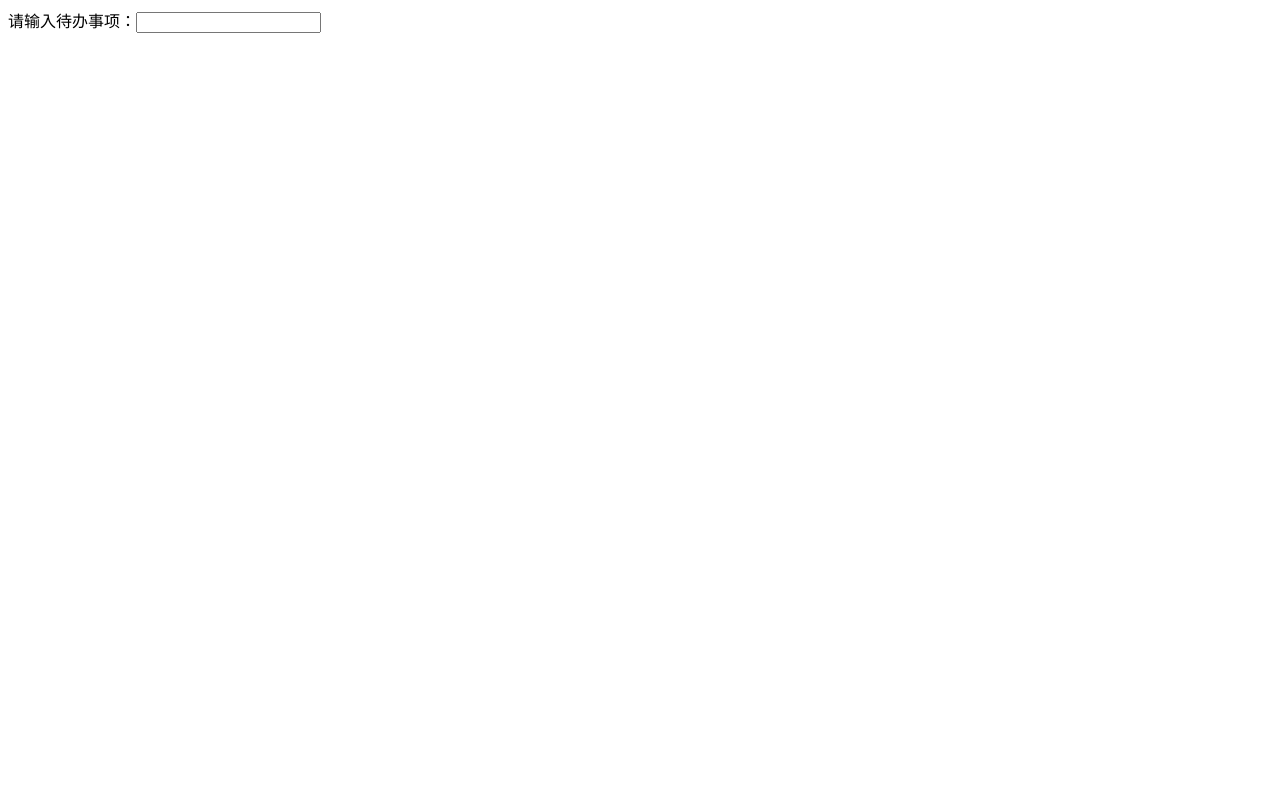
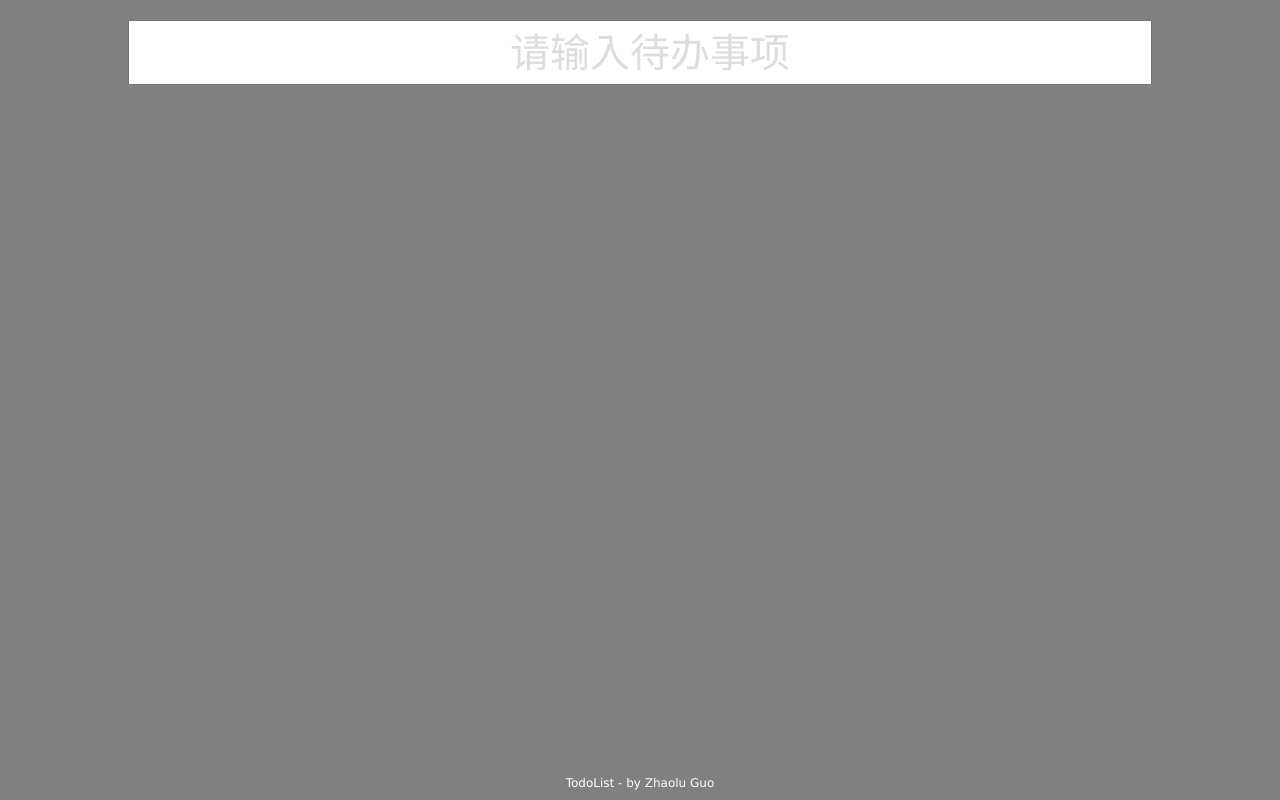
Before and after one commit to 935039168/todolist-react, a React app: page / in a window 1280 px wide. Built offline with nearby package versions, Linux system fonts and the light colour scheme.

Commit message:
样式优化

```diff
--- /dev/null
+++ b/public/index.css
@@ -0,0 +1,34 @@
+html {
+    background-color: gray;
+    height: 100%;
+}
+
+body {
+    display: flex;
+    text-align: center;
+    justify-content: center;
+    flex-direction: column;
+    height: 100%;
+}
+
+h1 {
+    font-size: 12px;
+    padding: 10px 0;
+    background-color: gray;
+}
+
+h1>a {
+    color: white;
+}
+
+#root {
+    background-color: gray;
+    /* display: flex; */
+    text-align: center;
+    /* justify-content: center; */
+    /* flex-direction: column; */
+    width: 100%;
+    min-width: 320px;
+    height: 100%;
+    overflow: auto;
+}
--- a/public/index.html
+++ b/public/index.html
@@ -7,11 +7,14 @@
   <meta http-equiv="X-UA-Compatible" content="IE=edge">
   <meta name="viewport" content="width=device-width, initial-scale=1.0">
   <title>TodoList</title>
+  <link href="reset.css" rel="stylesheet" type="text/css">
+  <link href="index.css" rel="stylesheet" type="text/css">
 </head>
 
-<body>
+<body class="m-no-select">
   <noscript>您的浏览器不支持JavaScript，请打开相应配置</noscript>
   <div id="root"></div>
+  <h1><a href="https://github.com/935039168" target="_blank">TodoList - by Zhaolu Guo</a></h1>
 </body>
 
 </html>
--- /dev/null
+++ b/public/reset.css
@@ -0,0 +1,154 @@
+html {
+    color: #000;
+    background: #FFF;
+}
+
+body,
+div,
+dl,
+dt,
+dd,
+ul,
+ol,
+li,
+h1,
+h2,
+h3,
+h4,
+h5,
+h6,
+pre,
+code,
+form,
+fieldset,
+legend,
+input,
+button,
+textarea,
+p,
+blockquote,
+th,
+td {
+    margin: 0;
+    padding: 0;
+}
+
+body {
+    background: #fff;
+    color: #555;
+    font-size: 14px;
+    font-family: Verdana, Arial, Helvetica, sans-serif;
+}
+
+td,
+th,
+caption {
+    font-size: 14px;
+}
+
+h1,
+h2,
+h3,
+h4,
+h5,
+h6 {
+    font-weight: normal;
+    font-size: 100%;
+}
+
+address,
+caption,
+cite,
+code,
+dfn,
+em,
+strong,
+th,
+var {
+    font-style: normal;
+    font-weight: normal;
+}
+
+a {
+    color: #555;
+    text-decoration: none;
+}
+
+a:hover {
+    text-decoration: underline;
+}
+
+img {
+    border: none;
+}
+
+ol,
+ul,
+li {
+    list-style: none;
+}
+
+input,
+textarea,
+select,
+button {
+    font: 14px Verdana, Helvetica, Arial, sans-serif;
+}
+
+table {
+    border-collapse: collapse;
+}
+
+html {
+    overflow-y: scroll;
+}
+
+.clearfix:after {
+    content: ".";
+    display: block;
+    height: 0;
+    clear: both;
+    visibility: hidden;
+}
+
+.clearfix {
+    *zoom: 1;
+}
+
+.m-no-select {
+    -webkit-touch-callout: none;
+    /* iOS Safari */
+    -webkit-user-select: none;
+    /* Chrome/Safari/Opera */
+    -khtml-user-select: none;
+    /* Konqueror */
+    -moz-user-select: none;
+    /* Firefox */
+    -ms-user-select: none;
+    /* Internet Explorer/Edge */
+    user-select: none;
+    /* Non-prefixed version, currently
+    not supported by any browser */
+}
+
+/* 设置滚动条的样式 */
+::-webkit-scrollbar {
+    width: 12px;
+}
+
+/* 滚动槽 */
+::-webkit-scrollbar-track {
+    -webkit-box-shadow: inset006pxrgba(0, 0, 0, 0.3);
+    border-radius: 10px;
+}
+
+/* 滚动条滑块 */
+::-webkit-scrollbar-thumb {
+    border-radius: 10px;
+    background: rgba(0, 0, 0, 0.1);
+    -webkit-box-shadow: inset006pxrgba(0, 0, 0, 0.5);
+}
+
+::-webkit-scrollbar-thumb:window-inactive {
+    background: rgba(255, 0, 0, 0.4);
+}
--- a/src/TodoItem.js
+++ b/src/TodoItem.js
@@ -16,7 +16,7 @@ class TodoItem extends Component {
   render() {
     // 子组件通过this.props属性，接收父组件传递的值
     const { content } = this.props;
-        return <li onClick={this.handleItemClick}>{content}</li>
+    return <li onClick={this.handleItemClick}>{content}</li>;
   }
 }
 
--- /dev/null
+++ b/src/TodoList.css
@@ -0,0 +1,56 @@
+#myinput {
+    box-sizing: border-box;
+    color: gray;
+    height: 65px;
+    padding-left: 20px;
+    font-size: 40px;
+    margin: 20px auto 0;
+    width: 80%;
+    text-align: center;
+    outline: none;
+    position: fixed;
+    left: 50%;
+    transform: translate3d(-50%, 0px, 0px);
+}
+
+::-webkit-input-placeholder {
+    /* WebKit browsers */
+    color: #ddd;
+}
+
+::-moz-placeholder {
+    /* Mozilla Firefox 19+ */
+    color: #ddd;
+}
+
+:-ms-input-placeholder {
+    /* Internet Explorer 10+ */
+    color: #ddd;
+}
+
+ul {
+    margin: 95px auto 10px;
+    list-style-type: none;
+    display: flex;
+    text-align: left;
+    flex-direction: column;
+    width: 80%;
+    height: calc(100% - 105px);
+    overflow: auto;
+}
+
+li {
+    font-size: 40px;
+    color: white;
+    cursor: pointer;
+    width: 100%;
+    padding: 0 20px;
+    margin: 5px auto;
+    box-sizing: border-box;
+}
+
+li:hover {
+    text-decoration: line-through;
+    background-color: rgba(50, 50, 50, 0.1);
+    color: rgba(200, 0, 0, 0.3);
+}
--- a/src/TodoList.js
+++ b/src/TodoList.js
@@ -12,14 +12,14 @@ class TodoList extends Component {
 
     this.state = {
       inputValue: "",
-            list: []
-        }
+      list: [],
+    };
   }
 
   // 文本框输入内容
   handleInputChange(e) {
     this.setState({
-            inputValue: e.target.value
+      inputValue: e.target.value,
     });
   }
   // 支持回车键增加项目
@@ -28,7 +28,7 @@ class TodoList extends Component {
       const list = [...this.state.list, this.state.inputValue];
       this.setState({
         list,
-                inputValue: ""
+        inputValue: "",
       });
     }
   }
@@ -46,28 +46,27 @@ class TodoList extends Component {
         <TodoItem
           content={value}
           index={index}
+          key={index}
           deleteFunction={this.handleItemClick}
         />
-            )
-        })
+      );
+    });
   }
 
   render() {
     return (
       <Fragment>
-                <label htmlFor='myinput'>请输入待办事项：</label>
         <input
           id="myinput"
           className="input"
           value={this.state.inputValue}
           onChange={this.handleInputChange}
           onKeyUp={this.handleKeyUp}
+          placeholder={"请输入待办事项"}
         />
-                <ul>
-                    {this.getListItems()}
-                </ul>
+        <ul>{this.getListItems()}</ul>
       </Fragment>
-        )
+    );
   }
 }
 
--- a/src/index.js
+++ b/src/index.js
@@ -1,5 +1,6 @@
 import React from "react";
 import ReactDOM from "react-dom";
-import TodoList from "./TodoList"
+import TodoList from "./TodoList";
+import "./TodoList.css";
 
-ReactDOM.render(<TodoList />, document.getElementById("root"));
+ReactDOM.render( < TodoList / > , document.getElementById("root"));
```
Also changed, not shown: src/index.css (deleted), 1 other file. Lines whose indentation alone changed are shown as unchanged.
